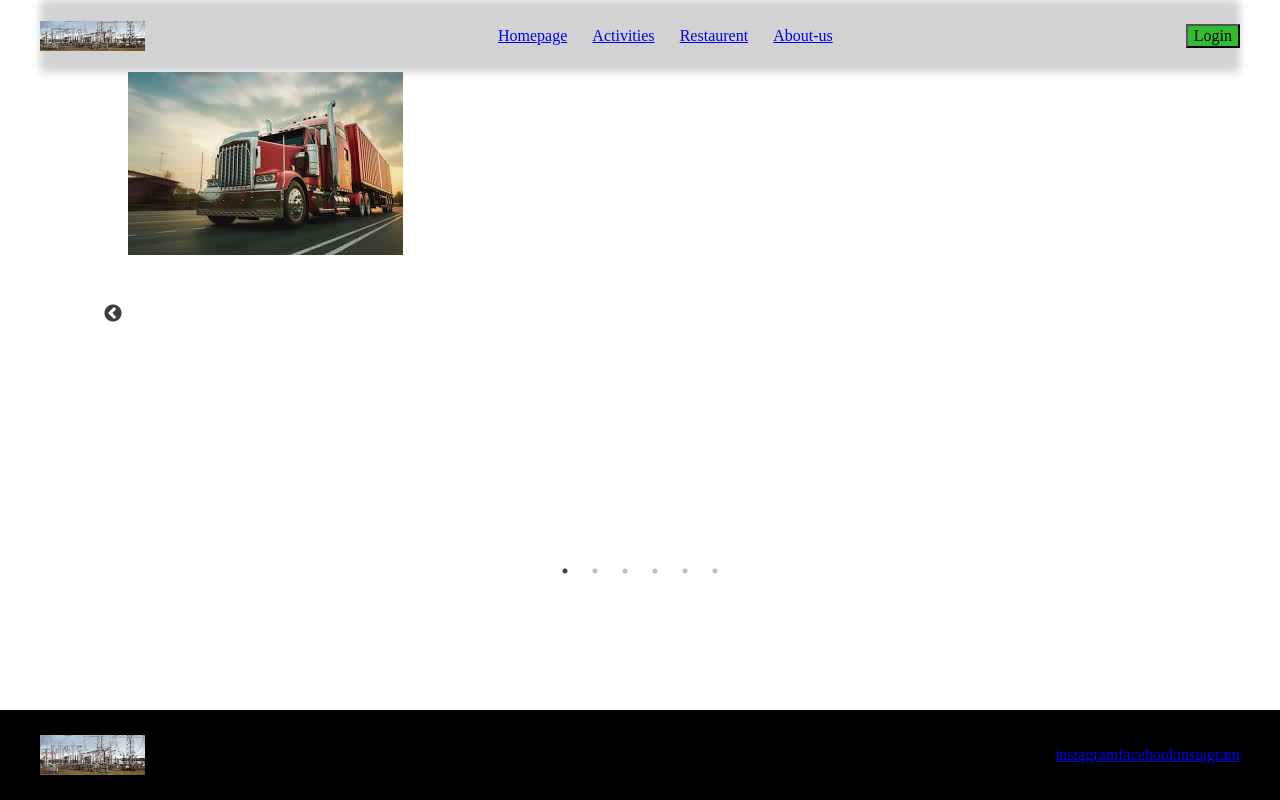
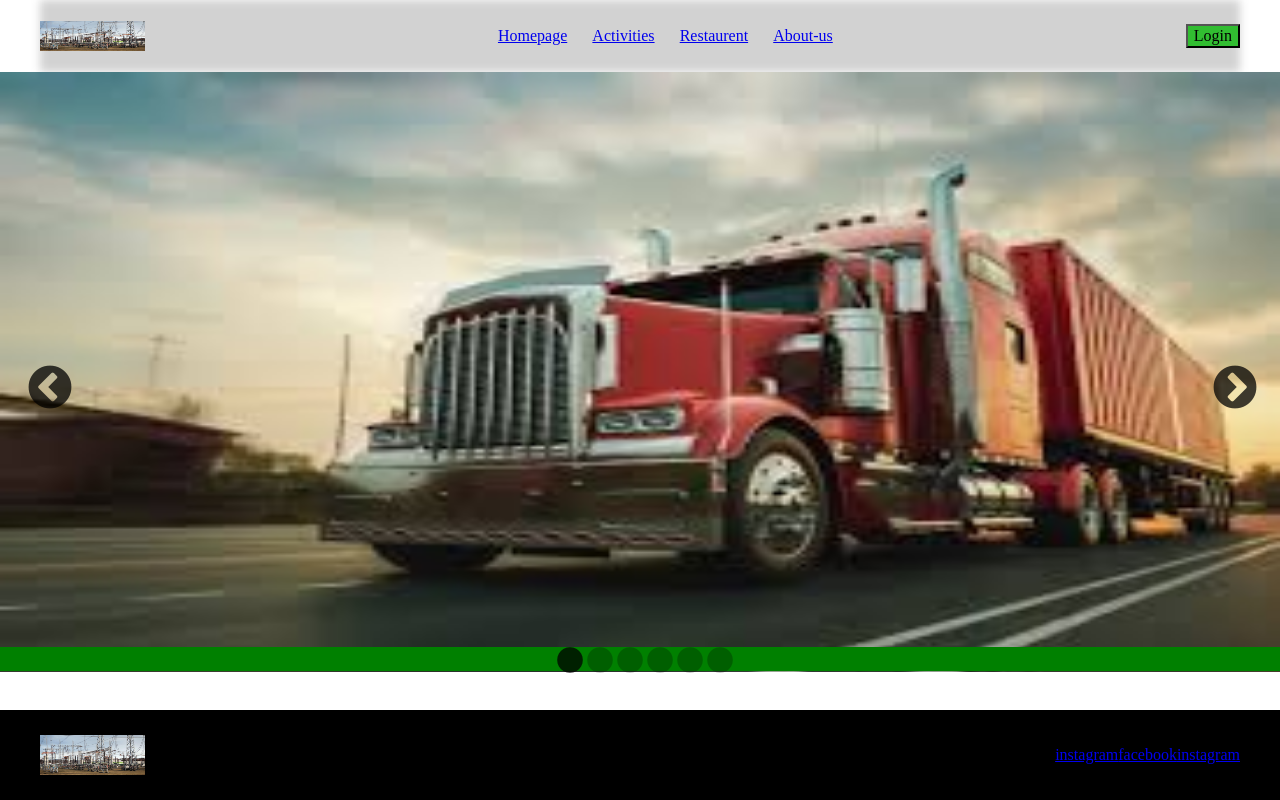
Before and after one commit to AntoineDebes/zoummar-village-react, a React (Create React App) app: page / in a window 1280 px wide. Built offline with nearby package versions, Linux system fonts and the light colour scheme.

Commit message:
fix: Fixed the btns and the pagination points to be inside the image

```diff
--- a/src/pages/Homepage.css
+++ b/src/pages/Homepage.css
@@ -2,16 +2,44 @@
   width: 100%;
   max-width: 1600px;
   display: flex;
+  justify-content: center;
+  margin: 0 auto;
 }
 
 .hero__container__img {
-  width: 80%;
-  margin: 0 auto;
+  width: 100%;
 }
 
-.hero__container__img > img {
+.hero__container__img img {
   width: 100%;
+  max-height: 600px;
 }
+
+.slick-prev {
+  left: 25px !important;
+  z-index: 100;
+}
+
+.slick-next {
+  right: 50px !important;
+  z-index: 100;
+}
+
 .slick-arrow.slick-prev::before {
   color: black !important ;
+  font-size: 50px !important;
 }
+
+.slick-arrow.slick-next::before {
+  color: black !important ;
+  font-size: 50px !important;
+}
+
+.slick-dots {
+  margin-bottom: 30px !important;
+  background-color: green;
+}
+
+.slick-dots li button:before {
+  font-size: 30px !important;
+}
```
Also changed, not shown: src/assets/images/index.js (added, +7 -0 lines), src/pages/Homepage.js (+10 -8 lines).
